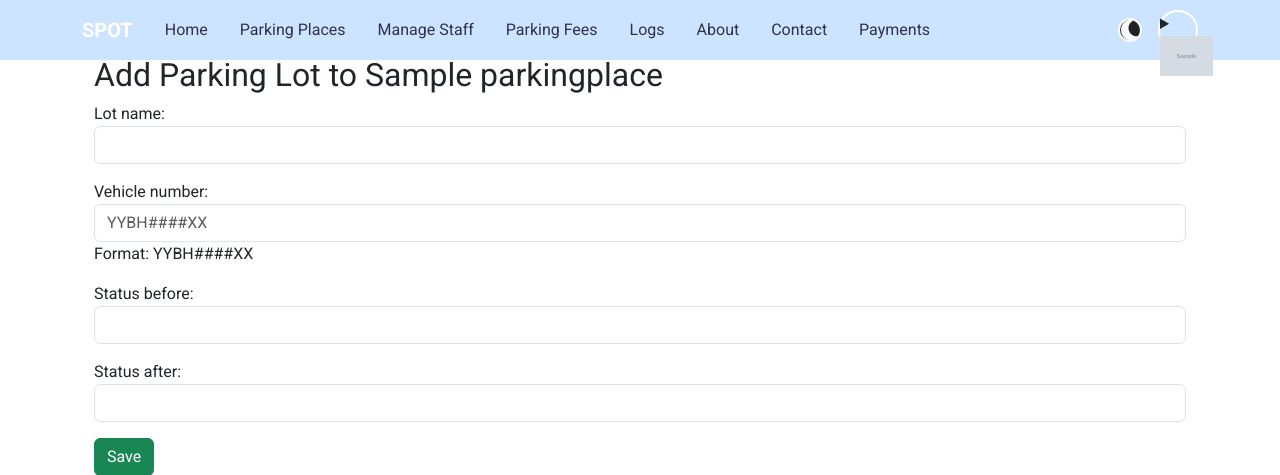
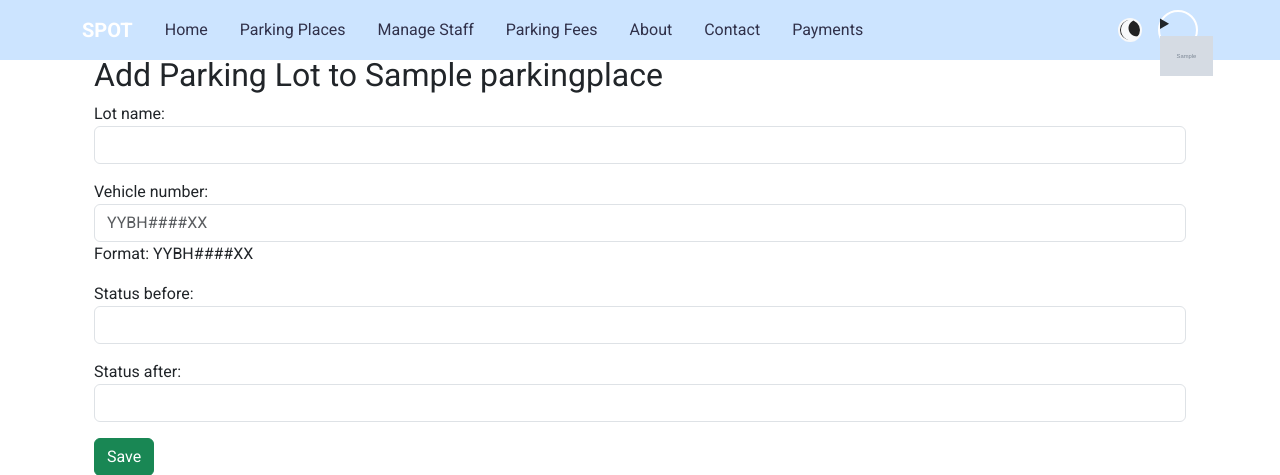
Before and after one commit to tharun977/spot-main, a Django app: page /parking_place/1/lots/add/ in a window 1280 px wide. Shown: the top 475 px of the page. Run offline with Django 5.2, Linux system fonts and the light colour scheme; a user stored in the database is signed in; tables that the repository leaves empty hold one stand-in row (values such as "Sample post"); grey boxes marked "Sample" are stand-in pictures; some libraries are stand-ins or nearby versions.

Commit message:
removed logs functionality

```diff
--- a/home/admin.py
+++ b/home/admin.py
@@ -1,12 +1,11 @@
 from django.contrib import admin
 
 # Register your models here.
-from .models import ParkingPlace , LogDetails , PaymentDetails , ParkingDetails , VehicleType , ParkingLot , ParkingFee , User
+from .models import ParkingPlace , PaymentDetails , ParkingDetails , VehicleType , ParkingLot , ParkingFee , User
 
 admin.site.register(ParkingPlace)
 
 
-admin.site.register(LogDetails)
 
 
 admin.site.register(PaymentDetails)
--- a/home/models.py
+++ b/home/models.py
@@ -136,14 +136,3 @@ class PaymentDetails(models.Model):
 
     def __str__(self):
         return f"₹{self.amount_paid} - {self.user}"
-
-# ========================== LOG DETAILS ========================== #
-class LogDetails(models.Model):
-    user = models.ForeignKey(
-        User, related_name="logs", on_delete=models.CASCADE
-    )
-    action = models.TextField(null=True, blank=True)
-    timestamp = models.DateTimeField(auto_now_add=True)
-
-    def __str__(self):
-        return f"{self.user} - {self.timestamp} - {self.action}"
--- a/home/urls.py
+++ b/home/urls.py
@@ -31,7 +31,6 @@ urlpatterns = [
     path('delete_staff/<int:staff_id>/', delete_staff, name='delete_staff'),
 
     path('payments/', views.payments, name='payments'),
-    path('logs/', views.logs, name='logs'),
     path('about/', views.about, name='about'),
     path('contact/', views.contact, name='contact'),
     path('profile/', views.profile, name='profile'),
--- a/home/views.py
+++ b/home/views.py
@@ -1,11 +1,12 @@
 from django.shortcuts import render, redirect, get_object_or_404
-from .models import User, ParkingPlace, ParkingLot, ParkingDetails, PaymentDetails, LogDetails, VehicleType, AllowedVehicleType, ParkingFee
+from .models import User, ParkingPlace, ParkingLot, ParkingDetails, PaymentDetails, VehicleType, AllowedVehicleType, ParkingFee
 from .forms import ParkingPlaceForm, PaymentForm, ParkingLotFormSet, ParkingFeeForm, LoginForm, ProfileUpdateForm, ParkingLotForm, StaffRegistrationForm
 from django.contrib.auth.decorators import login_required, user_passes_test
 from django.contrib.auth import login, authenticate, logout, get_user_model
 from django.views.decorators.csrf import csrf_protect
 from django.contrib import messages
 
+@login_required
 def home(request):
     return render(request, 'home.html')
 
@@ -249,10 +250,7 @@ def payments(request):
     payments = PaymentDetails.objects.all()
     return render(request, 'payments.html', {"payments": payments})
 
-@login_required
-def logs(request):
-    logs = LogDetails.objects.all()
-    return render(request, 'log.html', {"logs": logs})
+
 
 def about(request):
     return render(request, 'about.html')
--- a/templates/base.html
+++ b/templates/base.html
@@ -143,7 +143,6 @@
                         <li class="nav-item"><a class="nav-link" href="{% url 'manage_staff_users' %}">Manage Staff</a></li>
                         {% endif %}
                         <li class="nav-item"><a class="nav-link" href="{% url 'manage_parking_fees' %}">Parking Fees</a></li>
-                        <li class="nav-item"><a class="nav-link" href="{% url 'logs' %}">Logs</a></li>
                         <li class="nav-item"><a class="nav-link" href="{% url 'about' %}">About</a></li>
                         <li class="nav-item"><a class="nav-link" href="{% url 'contact' %}">Contact</a></li>
                         <li class="nav-item"><a class="nav-link" href="{% url 'payments' %}">Payments</a></li>
```
Also changed, not shown: home/migrations/0018_delete_logdetails.py (added).
